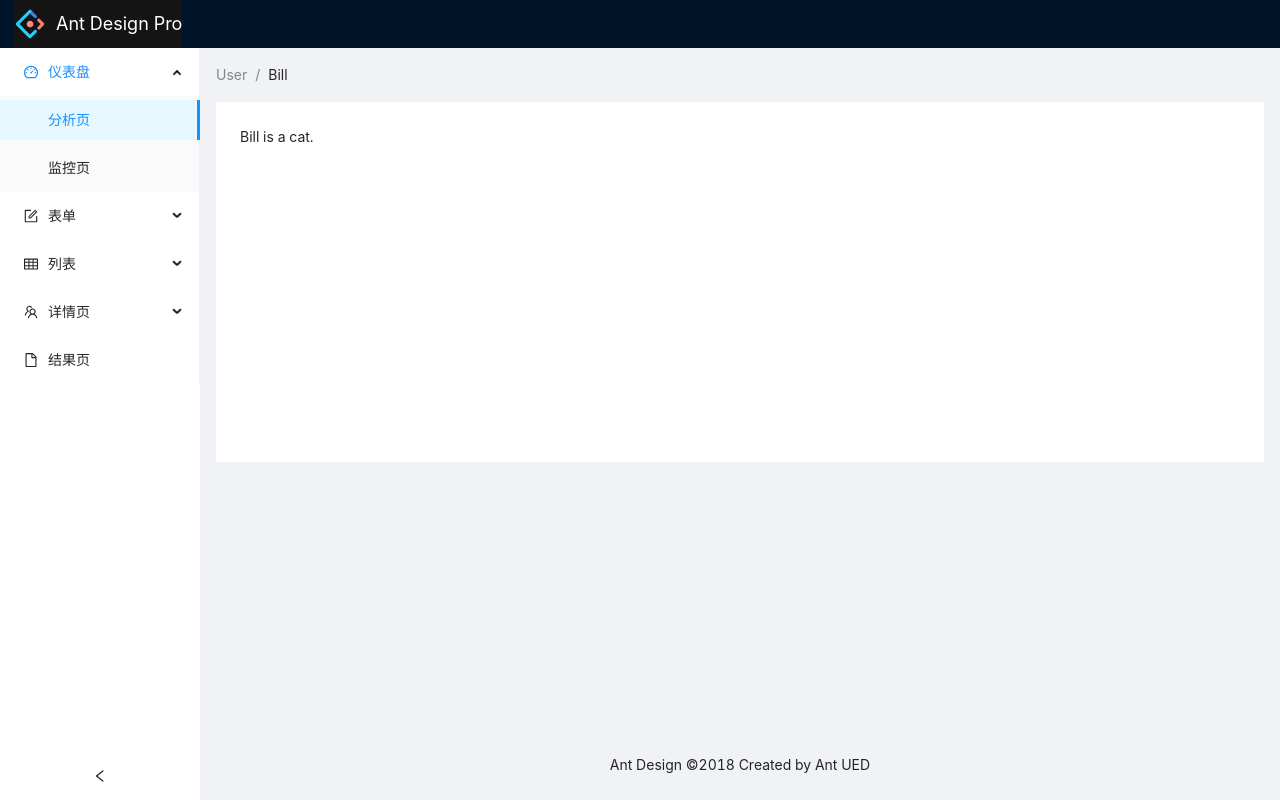
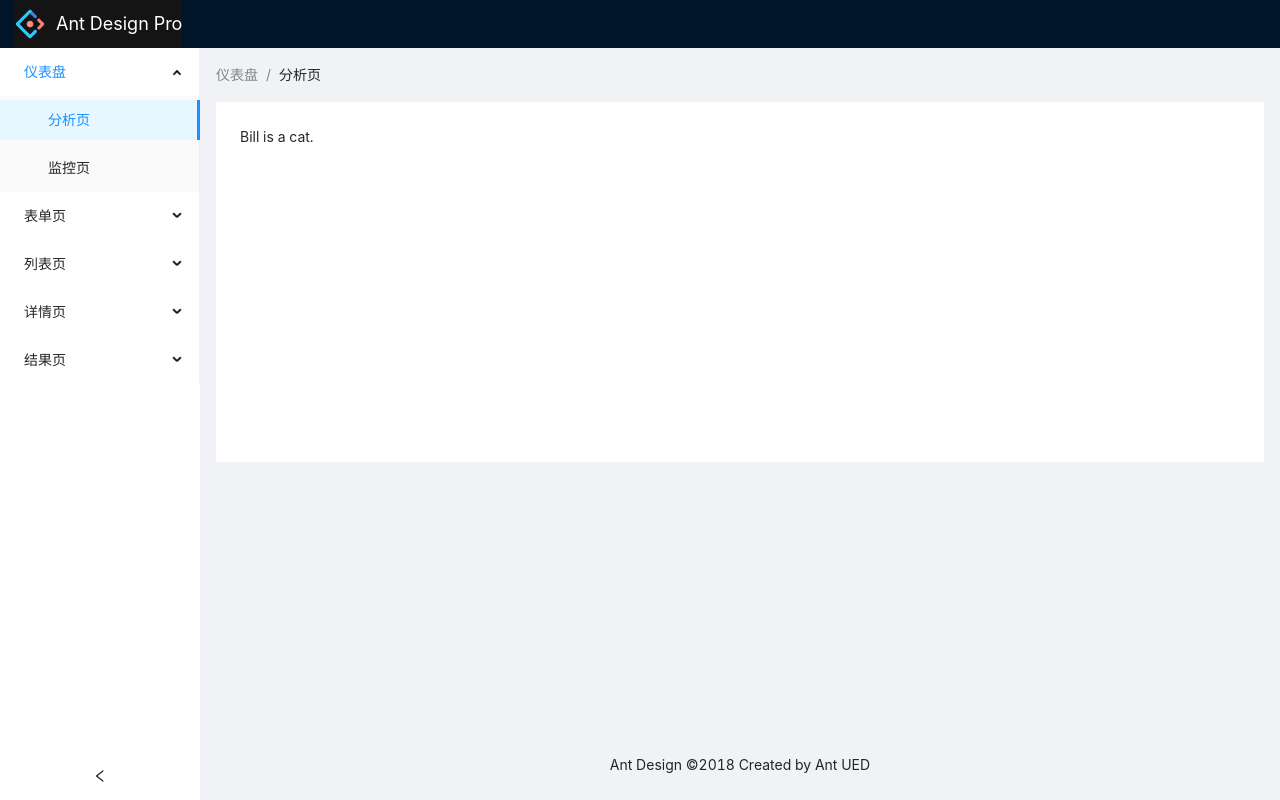
Before and after one commit to StevenMayD/ant-design-vue-pro-practise, a Vue app in the folder ant-design-vue-practice/: page / in a window 1280 px wide. Both pictures are taken after a click on the element "仪表盘". Built offline with nearby package versions, Linux system fonts and the light colour scheme.

Commit message:
菜单menu组件加载数据：v-for循环加载数据(本地构造数据)

```diff
--- a/ant-design-vue-practice/src/layouts/basic-layout.vue
+++ b/ant-design-vue-practice/src/layouts/basic-layout.vue
@@ -29,59 +29,40 @@
     </a-layout-header>
     <a-layout>
       <a-layout-sider v-model:collapsed="collapsed" theme="light" collapsible>
-        <a-menu v-model:selectedKeys="selectedKeys" theme="light" mode="inline">
-          <a-sub-menu key="sub1">
+        <a-menu
+          v-model:selectedKeys="selectedKeys"
+          v-for="(data, index) in menuData"
+          v-bind:key="index"
+          theme="light"
+          mode="inline"
+        >
+          <a-sub-menu v-bind:key="data.key">
             <template #title>
               <span>
-                <DashboardOutlined />
-                <span>仪表盘</span>
+                <!-- {{ data.icon }} -->
+                <span>{{ data.subMenu }}</span>
               </span>
             </template>
-            <a-menu-item key="1">分析页</a-menu-item>
-            <a-menu-item key="2">监控页</a-menu-item>
+            <!-- 数组数据的加载方式都是v-for -->
+            <a-menu-item
+              v-for="itemData in data.menuItems"
+              v-bind:key="itemData.key"
+              v-show="itemData == null"
+            >
+              {{ itemData.itemName }}
+            </a-menu-item>
           </a-sub-menu>
-          <a-sub-menu key="sub2">
-            <template #title>
-              <span>
-                <FormOutlined />
-                <span>表单</span>
-              </span>
-            </template>
-            <a-menu-item key="3">基础表单</a-menu-item>
-            <a-menu-item key="4">分布表单</a-menu-item>
-          </a-sub-menu>
-          <a-sub-menu key="sub3">
-            <template #title>
-              <span>
-                <TableOutlined />
-                <span>列表</span>
-              </span>
-            </template>
-            <a-menu-item key="5">搜索列表</a-menu-item>
-            <a-menu-item key="6">查询表格</a-menu-item>
-            <a-menu-item key="7">标准列表</a-menu-item>
-          </a-sub-menu>
-          <a-sub-menu key="sub4">
-            <template #title>
-              <span>
-                <team-outlined />
-                <span>详情页</span>
-              </span>
-            </template>
-            <a-menu-item key="8">基础详情页</a-menu-item>
-            <a-menu-item key="9">高级详情页</a-menu-item>
-          </a-sub-menu>
-          <a-menu-item key="10">
-            <file-outlined />
-            <span>结果页</span>
-          </a-menu-item>
         </a-menu>
       </a-layout-sider>
       <a-layout>
         <a-layout-content style="margin: 0 16px">
           <a-breadcrumb style="margin: 16px 0">
-            <a-breadcrumb-item>User</a-breadcrumb-item>
-            <a-breadcrumb-item>Bill</a-breadcrumb-item>
+            <a-breadcrumb-item
+              v-for="(data, index) in breadcumbData"
+              :key="index"
+            >
+              {{ data }}
+            </a-breadcrumb-item>
           </a-breadcrumb>
           <div style="padding: 24px; background: #fff; min-height: 360px">
             Bill is a cat.
@@ -105,18 +86,58 @@ import {
 import { defineComponent, ref } from "vue";
 import antdesign from "@/assets/antdesign.svg"; // 将svg作为字符串，来使用图片资源
 export default defineComponent({
-  components: {
-    DashboardOutlined,
-    FormOutlined,
-    TableOutlined,
-    TeamOutlined,
-    FileOutlined,
-  },
+  components: {},
   data() {
     return {
       collapsed: ref(false),
       selectedKeys: ref(["1"]),
       antdesign,
+      breadcumbData: ref(["仪表盘", "分析页"]),
+      menuData: ref([
+        {
+          subMenu: "仪表盘",
+          key: "sub1",
+          icon: DashboardOutlined,
+          menuItems: [
+            { itemName: "分析页", key: "1" },
+            { itemName: "监控页", key: "2" },
+          ],
+        },
+        {
+          subMenu: "表单页",
+          key: "sub2",
+          icon: FormOutlined,
+          menuItems: [
+            { itemName: "基础表单", key: "3" },
+            { itemName: "分布表单", key: "4" },
+          ],
+        },
+        {
+          subMenu: "列表页",
+          key: "sub3",
+          icon: TableOutlined,
+          menuItems: [
+            { itemName: "搜索列表", key: "5" },
+            { itemName: "查询表格", key: "6" },
+            { itemName: "标准列表", key: "7" },
+          ],
+        },
+        {
+          subMenu: "详情页",
+          key: "sub4",
+          icon: TeamOutlined,
+          menuItems: [
+            { itemName: "基础详情页", key: "8" },
+            { itemName: "高级详情页", key: "9" },
+          ],
+        },
+        {
+          subMenu: "结果页",
+          key: "10",
+          icon: FileOutlined,
+          menuItems: [],
+        },
+      ]),
     };
   },
 });
```
